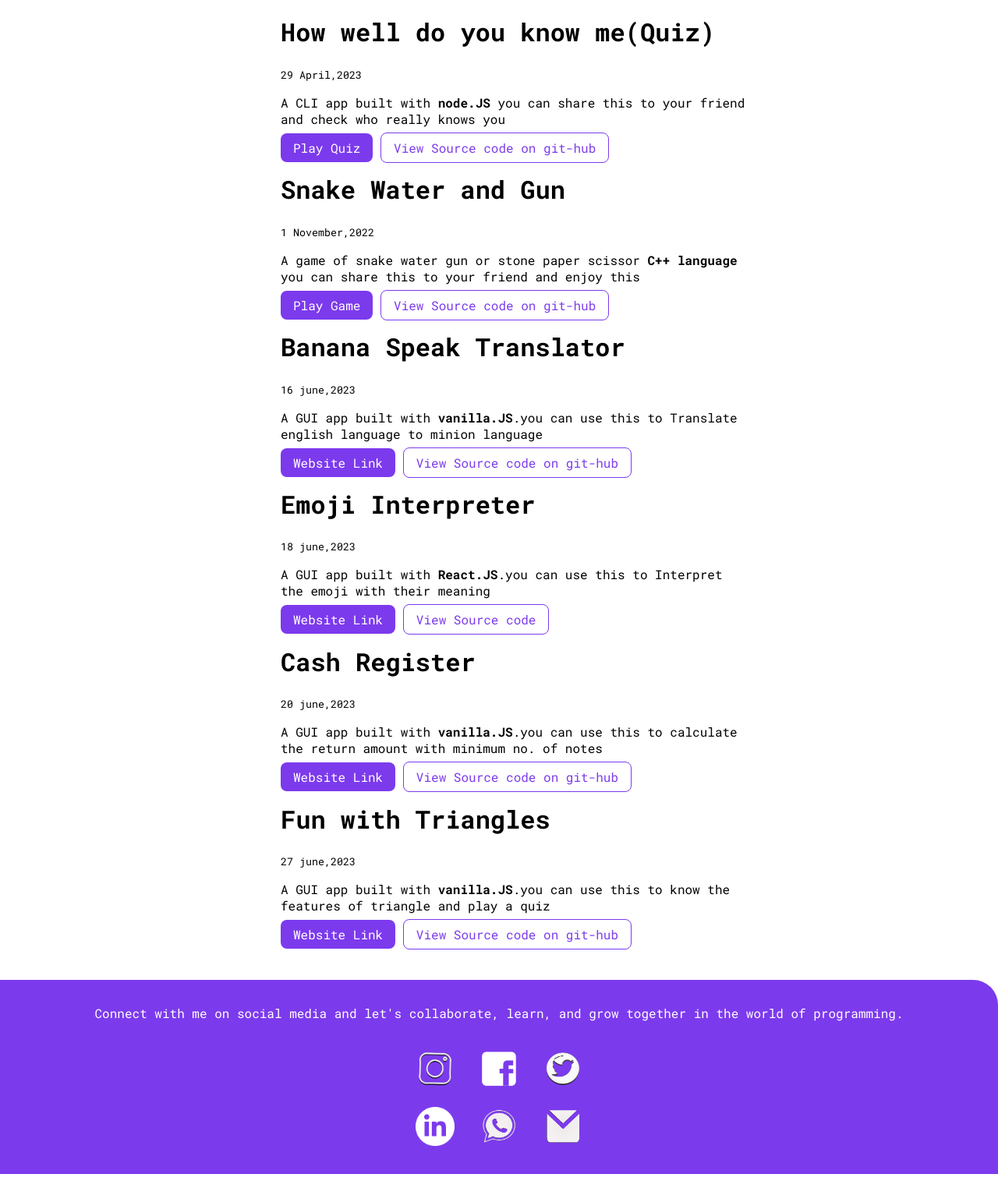
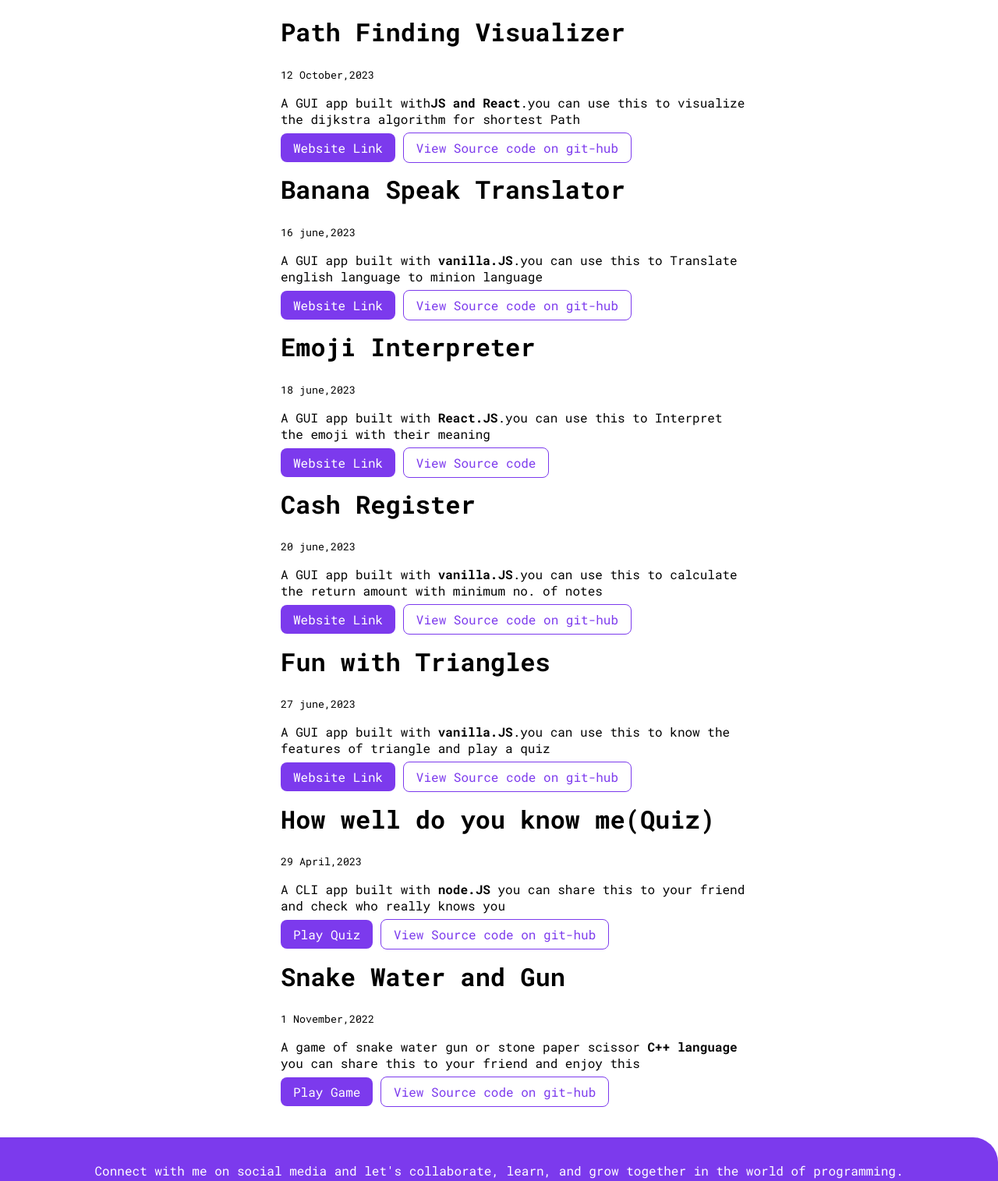
Before and after one commit to aaryanmehta2307/Html-css-Website-Portfolio-Aryan-Mehta, a plain HTML site: page project.html in a window 1280 px wide. Shown: the part 260-1775 px from the top of the page at 78% size. Drawn offline with Linux system fonts and the light colour scheme.

Commit message:
project-list-updated

```diff
--- a/project.html
+++ b/project.html
@@ -43,22 +43,12 @@
   <ul class="Non-bullets">
     <li>
       <div class="container container-center">
-        <h1>How well do you know me(Quiz)</h1>
-        <small>29 April,2023</small>
-        <p>A CLI app built with<strong> node.JS</strong> you can share this to your friend and check who really
-          knows you</p>
-        <a class="Primary-link" href="https://replit.com/@AaryanMehta7/Quiz">Play Quiz</a>
-        <a class="Secondary-link" href="https://github.com/aaryanmehta2307/How-well-do-you-know-me-My-Quiz">View Source
-          code on git-hub</a>
-
-        <h1>Snake Water and Gun</h1>
-        <small>1 November,2022</small>
-        <p>A game of snake water gun or stone paper scissor<strong> C++ language</strong> you can share this to your
-          friend and enjoy this</p>
-        <a class="Primary-link" href="https://replit.com/@AaryanMehta7/Snake-Water-and-Gun">Play Game</a>
-        <a class="Secondary-link" href="https://github.com/aaryanmehta2307/Snake-Water-Gun-Game">View Source code on
-          git-hub</a>
-
+                <h1>Path Finding Visualizer</h1>
+        <small>12 October,2023</small>
+        <p>A GUI app built with<strong>JS and React</strong>.you can use this to visualize the dijkstra algorithm for shortest Path</p>
+        <a class="Primary-link" href="https://map-navigator-dsa-project-cu.netlify.app/">Website Link</a>
+        <a class="Secondary-link"
+          href="https://github.com/aaryanmehta2307/Map-Navigator-Project-Aryan-Mehta">View Source code on git-hub</a>
 
           <h1>Banana Speak Translator</h1>
           <small>16 june,2023</small>
@@ -82,16 +72,31 @@
               <a class="Primary-link" href="https://main--cash-register-aryan-mehta.netlify.app/">Website Link</a>
               <a class="Secondary-link"
                 href="https://github.com/aaryanmehta2307/cash-register-counter-using-vanilla.JS-neog-camp">View Source code on git-hub</a>
-
-
-
-
               <h1>Fun with Triangles</h1>
               <small>27 june,2023</small>
               <p>A GUI app built with<strong> vanilla.JS</strong>.you can use this to know the features of triangle and play a quiz</p>
               <a class="Primary-link" href="https://fun-with-triangles-aryan-mehta.netlify.app/">Website Link</a>
               <a class="Secondary-link"
                 href="https://github.com/aaryanmehta2307/Fun-With-Triangles-by-Aryan-Mehta-neog.camp">View Source code on git-hub</a>
+
+
+        <h1>How well do you know me(Quiz)</h1>
+        <small>29 April,2023</small>
+        <p>A CLI app built with<strong> node.JS</strong> you can share this to your friend and check who really
+          knows you</p>
+        <a class="Primary-link" href="https://replit.com/@AaryanMehta7/Quiz">Play Quiz</a>
+        <a class="Secondary-link" href="https://github.com/aaryanmehta2307/How-well-do-you-know-me-My-Quiz">View Source
+          code on git-hub</a>
+
+        <h1>Snake Water and Gun</h1>
+        <small>1 November,2022</small>
+        <p>A game of snake water gun or stone paper scissor<strong> C++ language</strong> you can share this to your
+          friend and enjoy this</p>
+        <a class="Primary-link" href="https://replit.com/@AaryanMehta7/Snake-Water-and-Gun">Play Game</a>
+        <a class="Secondary-link" href="https://github.com/aaryanmehta2307/Snake-Water-Gun-Game">View Source code on
+          git-hub</a>
+
+
               </div>
         </div>
 
```
